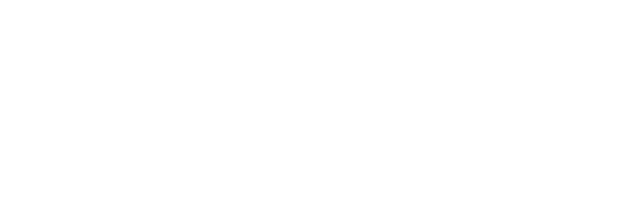
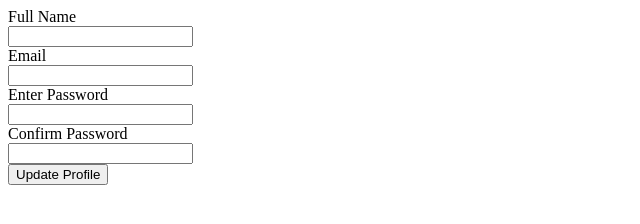
Before and after one commit to carninesix/accessible-form-ui, a plain HTML site: page index.html in a window 1280 px wide. Shown: the whole page, without its empty margins (0-640 px from the left). Drawn offline with Linux system fonts and the light colour scheme.

Commit message:
Add input and label elements

```diff
--- a/index.html
+++ b/index.html
@@ -7,5 +7,28 @@
         <link rel="stylesheet" src="styles.css" />
     </head>
     <body>
+        <main>
+            <section>
+                <div class="field">
+                    <label for="fullName">Full Name</label><br />
+                    <input type="text" name="fullName" id="fullName" />
+                </div>
+                <div class="field">
+                    <label for="fullName">Email</label><br />
+                    <input type="email" name="email" id="email" />
+                </div>
+                <div class="field">
+                    <label for="password">Enter Password</label><br />
+                    <input type="password" name="password" id="password" />
+                </div>
+                <div class="field">
+                    <label for="confirmPass">Confirm Password</label><br />
+                    <input type="password" name="confirmPass" id="confirmPass" />
+                </div>
+                <div class="field">
+                    <button type="button">Update Profile</button>
+                </div>
+            </section>
+        </main>
     </body>
 </html>
```
Also changed, not shown: styles.css (line endings or trailing spaces).
